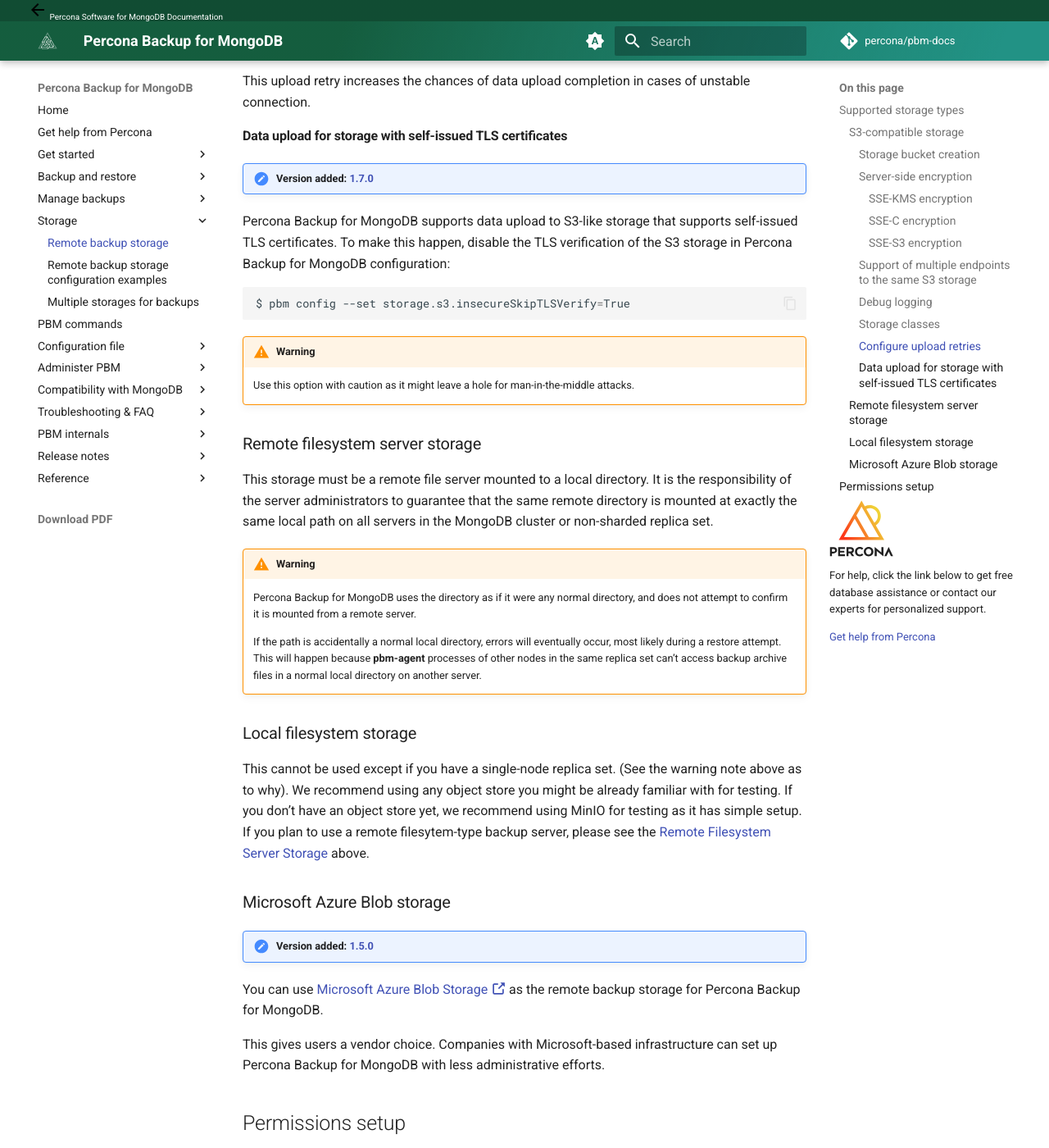
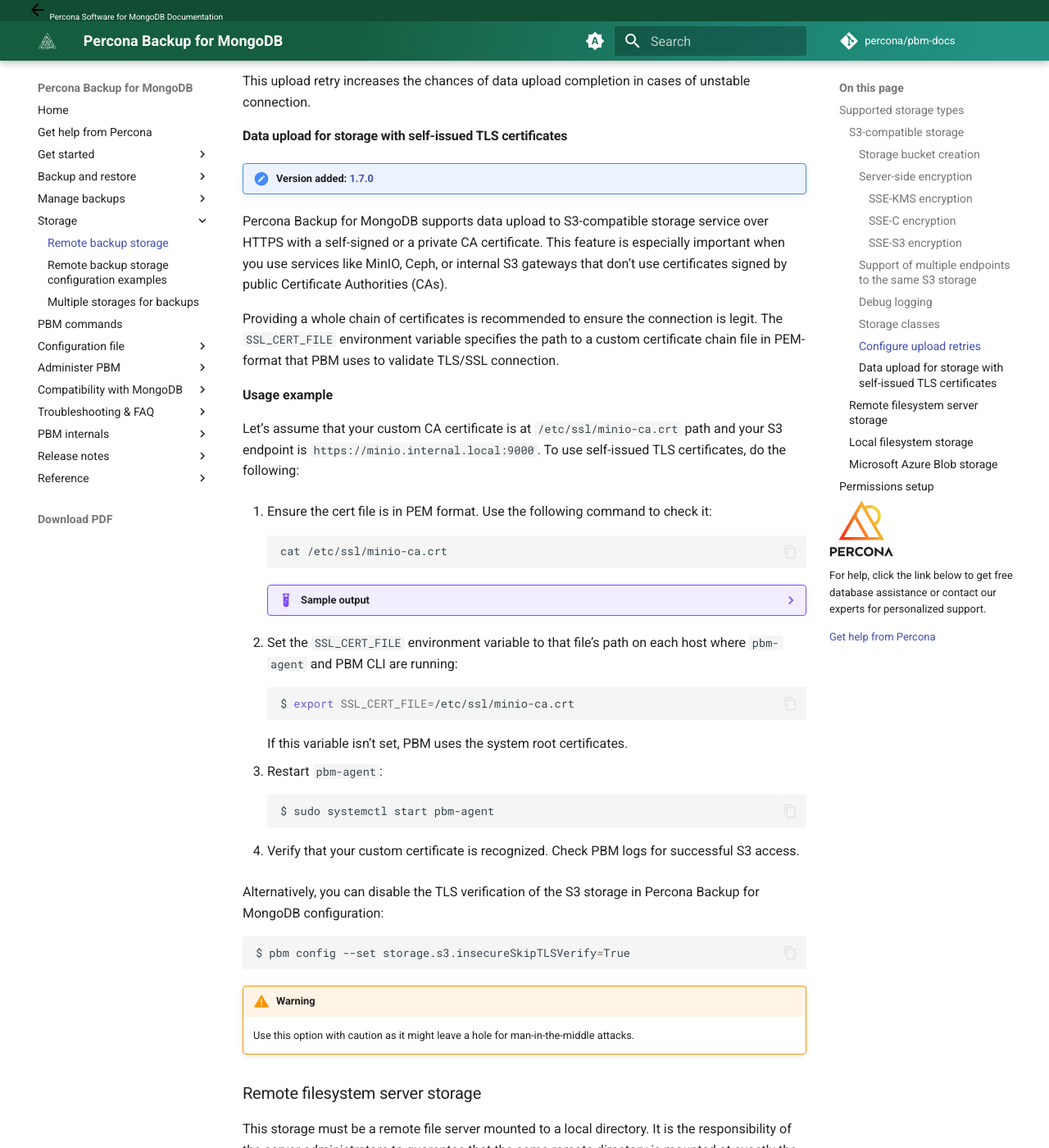
Before and after one commit to percona/pbm-docs, an MkDocs documentation site: the page built from docs/details/storage-configuration.md, in a window 1280 px wide and 1400 px high, scrolled down 5020 px. Shown: the whole window at 82% size. Built offline with MkDocs 1.6.1 and Material for MkDocs 9.7.7, drawn with Linux system fonts in a browser that asks for light colours; nearby versions of some CDN libraries; comment, search, counter and statistics services are not loaded.

Commit message:
PBM-1525 Custom S3 TLS Certificate support in PBM (#277)
* PBM-1525 Custom S3 TLS Certificate support in PBM

Describe a solution for Custom S3 TLS Certificate support in PBM

* Apply suggestions from code review

* Update storage-configuration.md

* Updated TLS section, fixed indentation and wording

---------

Co-authored-by: Anastasia Alexadrova <anastasia.alexandrova@percona.com>

````diff
--- a/docs/details/storage-configuration.md
+++ b/docs/details/storage-configuration.md
@@ -229,7 +229,47 @@
 
 !!! admonition "Version added: [1.7.0](../release-notes/1.7.0.md)"
 
-Percona Backup for MongoDB supports data upload to S3-like storage that supports self-issued TLS certificates. To make this happen, disable the TLS verification of the S3 storage in Percona Backup for MongoDB configuration:
+Percona Backup for MongoDB supports data upload to S3-compatible storage service over HTTPS with a self-signed or a private CA certificate. This feature is especially important when you use services like MinIO, Ceph, or internal S3 gateways that don't use certificates signed by public Certificate Authorities (CAs).
+
+Providing a whole chain of certificates is recommended to ensure the connection is legit. The `SSL_CERT_FILE` environment variable specifies the path to a custom certificate chain file in PEM-format that PBM uses to validate TLS/SSL connection.
+
+**Usage example**
+
+Let's assume that your custom CA certificate is at `/etc/ssl/minio-ca.crt` path and your S3 endpoint is `https://minio.internal.local:9000`. To use self-issued TLS certificates, do the following:
+
+1. Ensure the cert file is in PEM format. Use the following command to check it:
+
+    ```bash
+    cat /etc/ssl/minio-ca.crt
+    ```
+
+    ??? example "Sample output"
+
+
+        ```{text .no-copy}
+        -----BEGIN CERTIFICATE-----
+        MIIC+TCCAeGgAwIBAgIJANH3WljB...
+        -----END CERTIFICATE-----
+        ```
+
+2. Set the `SSL_CERT_FILE` environment variable to that file's path on each host where `pbm-agent` and PBM CLI are running:
+
+    ```{.bash data-prompt="$"}
+    $ export SSL_CERT_FILE=/etc/ssl/minio-ca.crt
+    ```
+
+    If this variable isn't set, PBM uses the system root certificates.
+
+3. Restart `pbm-agent`:
+
+    ```{.bash data-prompt="$"}
+    $ sudo systemctl start pbm-agent
+    ```
+
+4. Verify that your custom certificate is recognized. Check PBM logs for successful S3 access.
+
+
+Alternatively, you can disable the TLS verification of the S3 storage in Percona Backup for MongoDB configuration:
 
 ```{.bash data-prompt="$"}
 $ pbm config --set storage.s3.insecureSkipTLSVerify=True
````
Also changed, not shown: 1 other file.
